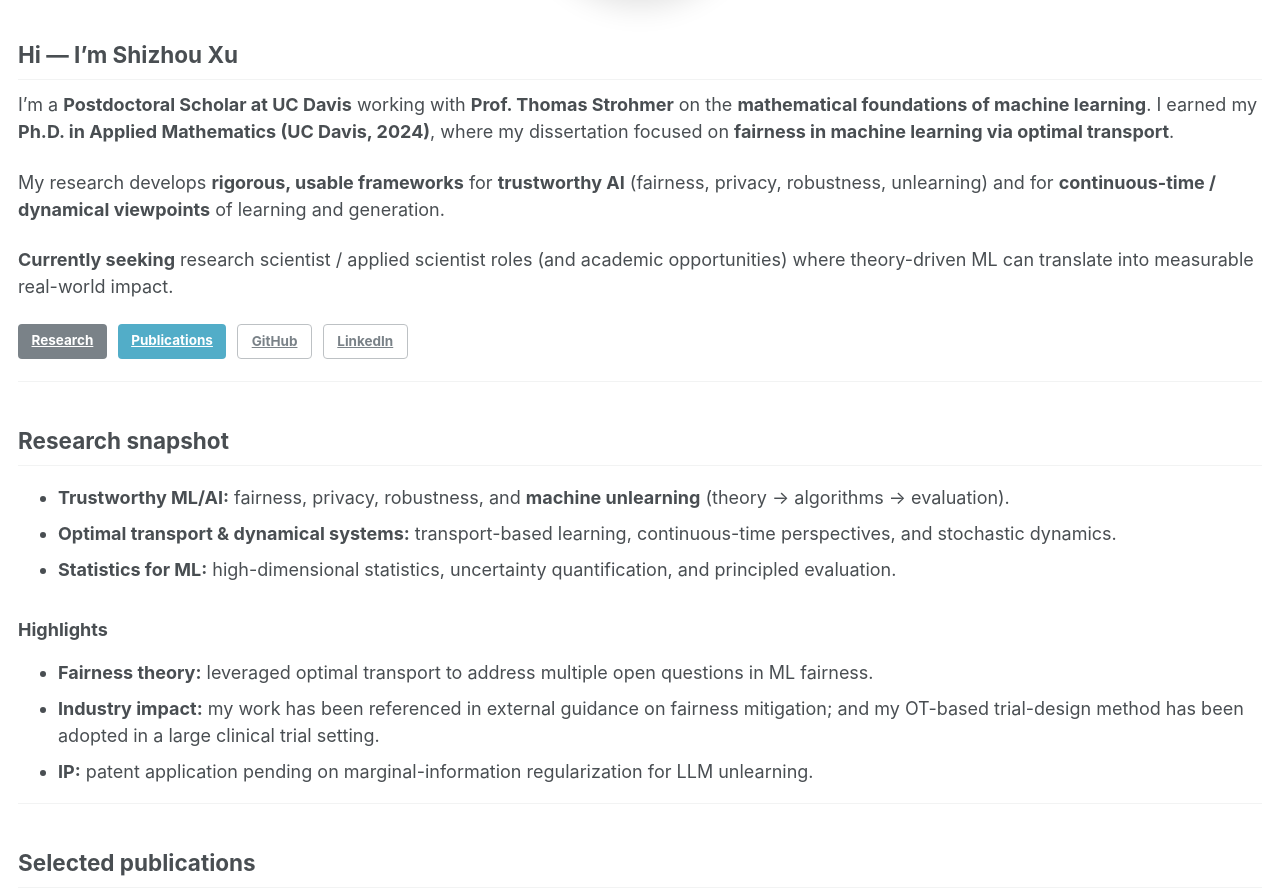
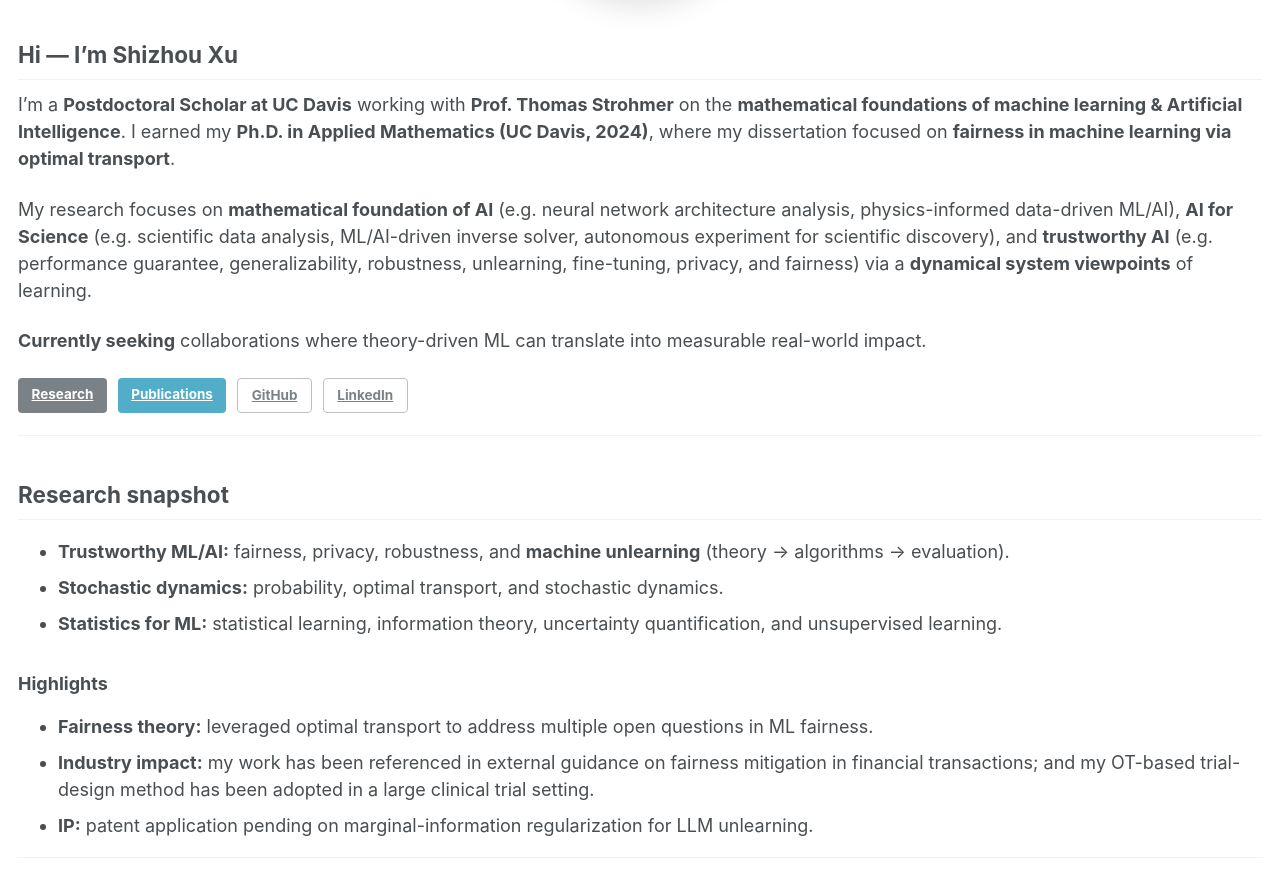
Before and after one commit to xushizhou/xushizhou.github.io, a Jekyll site: the page built from _pages/about.md, in a window 1280 px wide and 1400 px high, cut to the strip 504-1400 px from the top of the window. Built offline with Jekyll 4.4.1, drawn with Linux system fonts in a browser that asks for light colours.

Commit message:
Revise about page content for clarity and focus
Updated research focus and collaboration interests, enhancing clarity on AI foundations and applications.

```diff
--- a/_pages/about.md
+++ b/_pages/about.md
@@ -24,11 +24,11 @@ header:
 
 ## Hi — I’m **Shizhou Xu**
 
-I’m a **Postdoctoral Scholar at UC Davis** working with **Prof. Thomas Strohmer** on the **mathematical foundations of machine learning**. I earned my **Ph.D. in Applied Mathematics (UC Davis, 2024)**, where my dissertation focused on **fairness in machine learning via optimal transport**.
+I’m a **Postdoctoral Scholar at UC Davis** working with **Prof. Thomas Strohmer** on the **mathematical foundations of machine learning & Artificial Intelligence**. I earned my **Ph.D. in Applied Mathematics (UC Davis, 2024)**, where my dissertation focused on **fairness in machine learning via optimal transport**.
 
-My research develops **rigorous, usable frameworks** for **trustworthy AI** (fairness, privacy, robustness, unlearning) and for **continuous-time / dynamical viewpoints** of learning and generation.
+My research focuses on **mathematical foundation of AI** (e.g. neural network architecture analysis, physics-informed data-driven ML/AI), **AI for Science** (e.g. scientific data analysis, ML/AI-driven inverse solver, autonomous experiment for scientific discovery), and **trustworthy AI** (e.g. performance guarantee, generalizability, robustness, unlearning, fine-tuning, privacy, and fairness) via a **dynamical system viewpoints** of learning.
 
-**Currently seeking** research scientist / applied scientist roles (and academic opportunities) where theory-driven ML can translate into measurable real-world impact.
+**Currently seeking** collaborations where theory-driven ML can translate into measurable real-world impact.
 
 <div class="cta-row">
   <a class="btn btn--primary" href="/research/">Research</a>
@@ -42,12 +42,12 @@ My research develops **rigorous, usable frameworks** for **trustworthy AI** (fai
 ## Research snapshot
 
 - **Trustworthy ML/AI:** fairness, privacy, robustness, and **machine unlearning** (theory → algorithms → evaluation).
-- **Optimal transport & dynamical systems:** transport-based learning, continuous-time perspectives, and stochastic dynamics.
-- **Statistics for ML:** high-dimensional statistics, uncertainty quantification, and principled evaluation.
+- **Stochastic dynamics:** probability, optimal transport, and stochastic dynamics.
+- **Statistics for ML:** statistical learning, information theory, uncertainty quantification, and unsupervised learning.
 
 ### Highlights
 - **Fairness theory:** leveraged optimal transport to address multiple open questions in ML fairness.
-- **Industry impact:** my work has been referenced in external guidance on fairness mitigation; and my OT-based trial-design method has been adopted in a large clinical trial setting.
+- **Industry impact:** my work has been referenced in external guidance on fairness mitigation in financial transactions; and my OT-based trial-design method has been adopted in a large clinical trial setting.
 - **IP:** patent application pending on marginal-information regularization for LLM unlearning.
 
 ---
```
